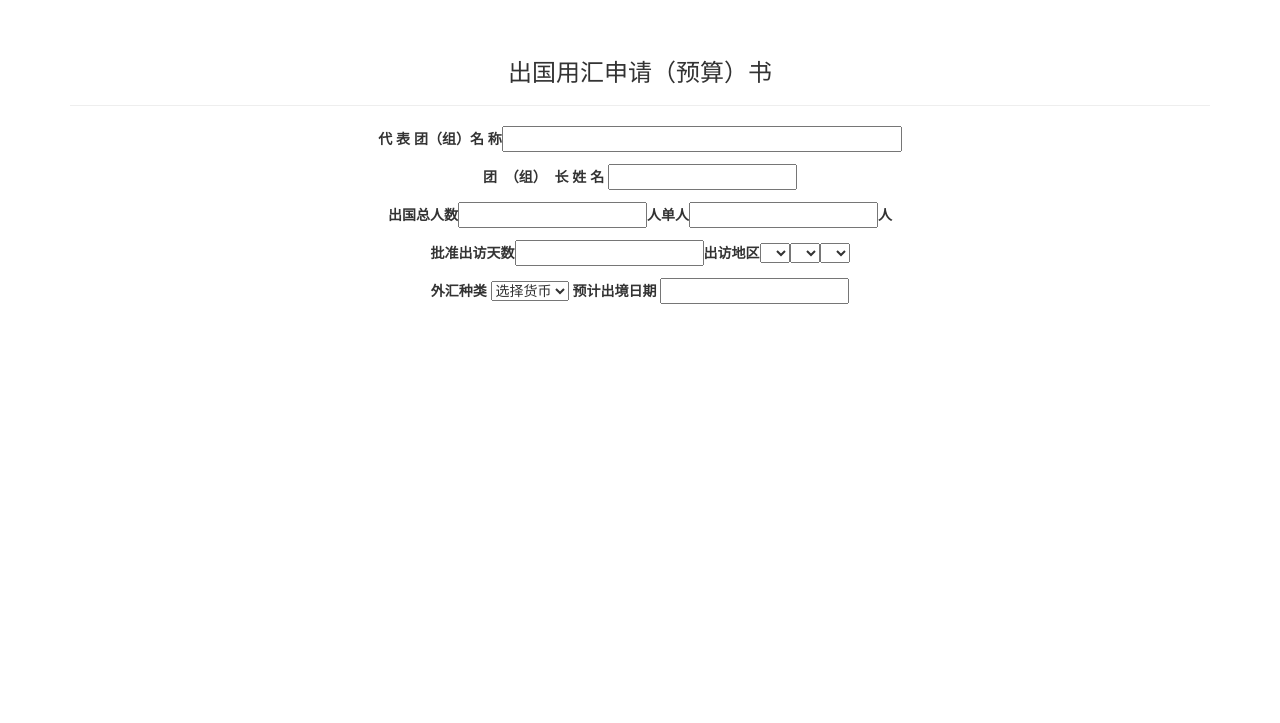
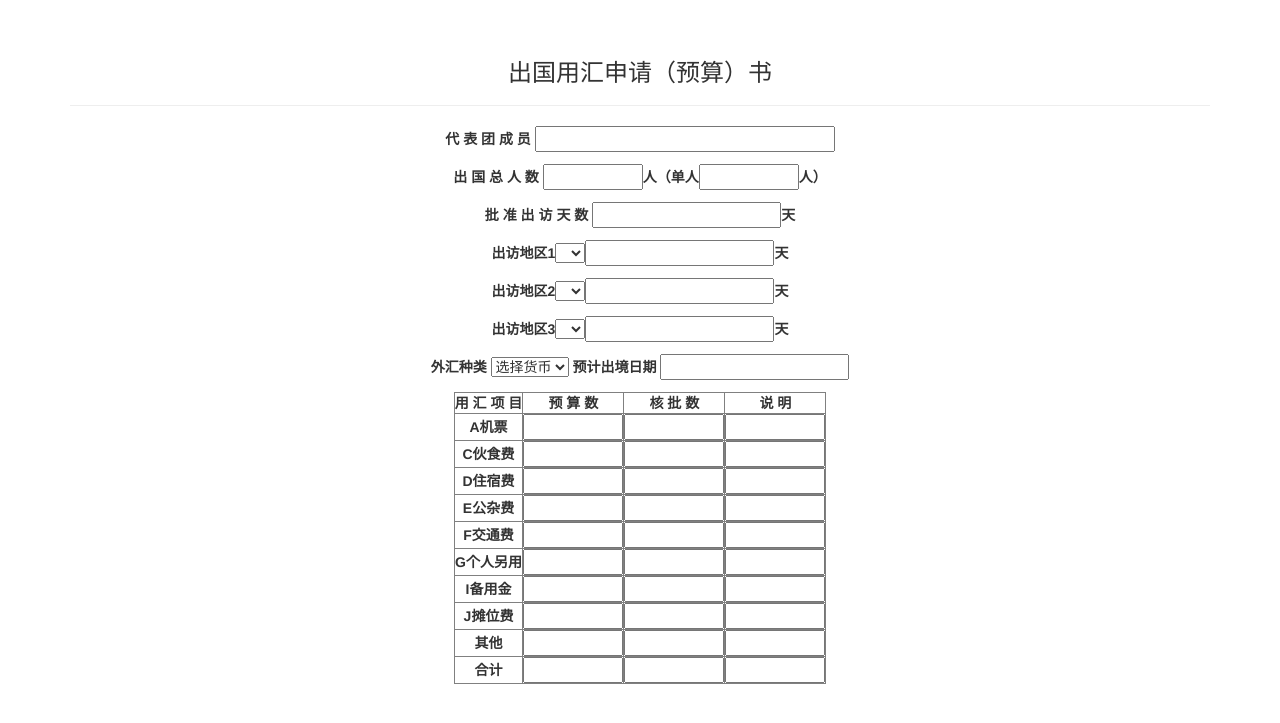
Before and after one commit to butter007/travelabord, a Python web app: template app/templates/add01.html in a window 1280 px wide. Shown: the part 52-775 px from the top of the page. Run offline with Jinja, Linux system fonts and the light colour scheme; the template is opened without the code that fills it: most values are stand-ins (such as "Sample title", 1, 10 or a date in 2020); some libraries are stand-ins or nearby versions.

Commit message:
添加增加也没的表格

```diff
--- a/app/templates/add01.html
+++ b/app/templates/add01.html
@@ -2,16 +2,23 @@
 {% import "bootstrap/wtf.html" as wtf %}
 
 {% block title %}Flasky{% endblock %}
-
+{% block head %}
+{{ super() }}
+<style>
+    th{text-align:center}
+</style>
+{% endblock %}
 {% block page_content %}
 <div class="page-header">
     <h3 align="center">出国用汇申请（预算）书</h3>
 </div>
 <div align="center">
-    <p><label>代&nbsp;表&nbsp;团（组）名&nbsp;称</label><input style="width: 400px"></p>
-    <p><label>团&nbsp;&nbsp;（组）&nbsp;&nbsp;长&nbsp;姓&nbsp;名&nbsp;</label><input></p>
-    <p><label>出国总人数</label><input><label>人</label><label>单人</label><input><label>人</label></p>
-    <p><label>批准出访天数</label><input><label>出访地区</label><select name="area1"  id="area1"></select><select name="area2" id="area2"></select><select name="area3" id="area3"></select></p>
+    <p><label>代&nbsp;表&nbsp;团&nbsp;成&nbsp;员&nbsp;</label><input style="width: 300px"></p>
+    <p><label>出&nbsp;国&nbsp;总&nbsp;人&nbsp;数&nbsp;</label><input style="width: 100px"><label>人</label><label>（单人</label><input style="width: 100px"><label>人）</label></p>
+    <p><label>批&nbsp;准&nbsp;出&nbsp;访&nbsp;天&nbsp;数&nbsp;</label><input><label>天</label></p>
+    <p><label>出访地区1</label><select name="area1"  id="area1"></select><input><label>天</label></p>
+    <p><label>出访地区2</label><select name="area2"  id="area2"></select><input><label>天</label></p>
+    <p><label>出访地区3</label><select name="area3"  id="area3"></select><input><label>天</label> </p>
     <p><label>外汇种类</label>
         <select name="cashtype">
             <option value="0">选择货币</option>
@@ -25,6 +32,85 @@
         <input name="expectdate"   id="datepicker" type="text">
     </p>
 </div>
+<div align="center">
+    <table border="1">
+        <tr>
+            <th>用&nbsp;汇&nbsp;项&nbsp;目</th>
+            <th>预&nbsp;算&nbsp;数</th>
+            <th>核&nbsp;批&nbsp;数</th>
+            <th>说&nbsp;明</th>
+        </tr>
+        <tr>
+            <th>A机票</th>
+            <td><input name="fee12" style="width:100px;"></td>
+            <td><input name="fee13" style="width:100px;"></td>
+            <td><input name="fee14" style="width:100px;"></td>
+        </tr>
+        <tr>
+            <th>C伙食费</th>
+            <td><input name="fee22"  style="width:100px;" id="fee22"></td>
+            <td><input name="fee23"  style="width:100px;"></td>
+            <td><input name="fee24"  style="width:100px;"></td>
+        </tr>
+
+        <tr>
+            <th>D住宿费</th>
+            <td><input name="fee32"  style="width:100px;" id="fee32"></td>
+            <td><input name="fee33"  style="width:100px;"></td>
+            <td><input name="fee34"  style="width:100px;"></td>
+        </tr>
+
+        <tr>
+            <th>E公杂费</th>
+            <td><input name="fee42"  style="width:100px;" id="fee42"</td>
+            <td><input name="fee43"  style="width:100px;"></td>
+            <td><input name="fee44"  style="width:100px;"></td>
+        </tr>
+
+        <tr>
+            <th>F交通费</th>
+            <td><input name="fee52"  style="width:100px;"></td>
+            <td><input name="fee53"  style="width:100px;"></td>
+            <td><input name="fee54"  style="width:100px;"></td>
+        </tr>
+
+        <tr>
+            <th>G个人另用</th>
+            <td><input name="fee62"  style="width:100px;"></td>
+            <td><input name="fee63"  style="width:100px;"></td>
+            <td><input name="fee64"  style="width:100px;"></td>
+        </tr>
+
+         <tr>
+            <th>I备用金</th>
+            <td><input name="fee72"  style="width:100px;"></td>
+            <td><input name="fee73"  style="width:100px;"></td>
+            <td><input name="fee74"  style="width:100px;"></td>
+        </tr>
+
+        <tr>
+            <th>J摊位费</th>
+            <td><input name="fee82"  style="width:100px;"></td>
+            <td><input name="fee83" style="width:100px;"></td>
+            <td><input name="fee84" style="width:100px;"></td>
+        </tr>
+
+        <tr>
+            <th>其他</th>
+            <td><input name="fee92"  style="width:100px;"></td>
+            <td><input name="fee93"  style="width:100px;"></td>
+            <td><input name="fee94" style="width:100px;"></td>
+        </tr>
+
+        <tr>
+            <th>合计</th>
+            <td><input name="fee102"  style="width:100px;"></td>
+            <td><input name="fee103"  style="width:100px;"></td>
+            <td><input name="fee104"  style="width:100px;"></td>
+        </tr>
+    </table>
+</div>
+
 {% endblock %}
 
 {% block scripts %}
@@ -34,6 +120,7 @@
 laydate.render({
   elem: '#datepicker' //指定元素
 });
+
 </script>
 <script type="text/javascript">
     $(document).ready(function(){
```
